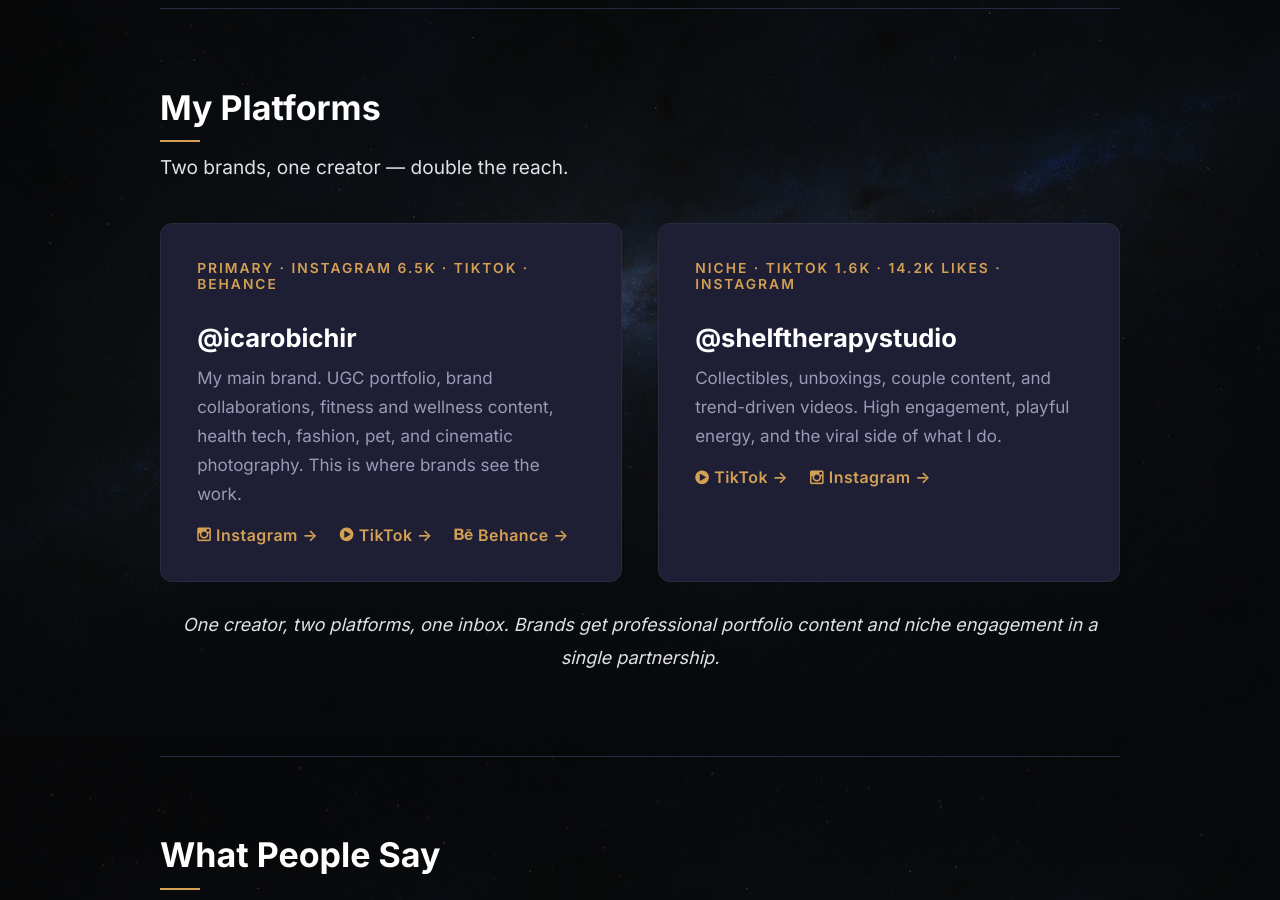
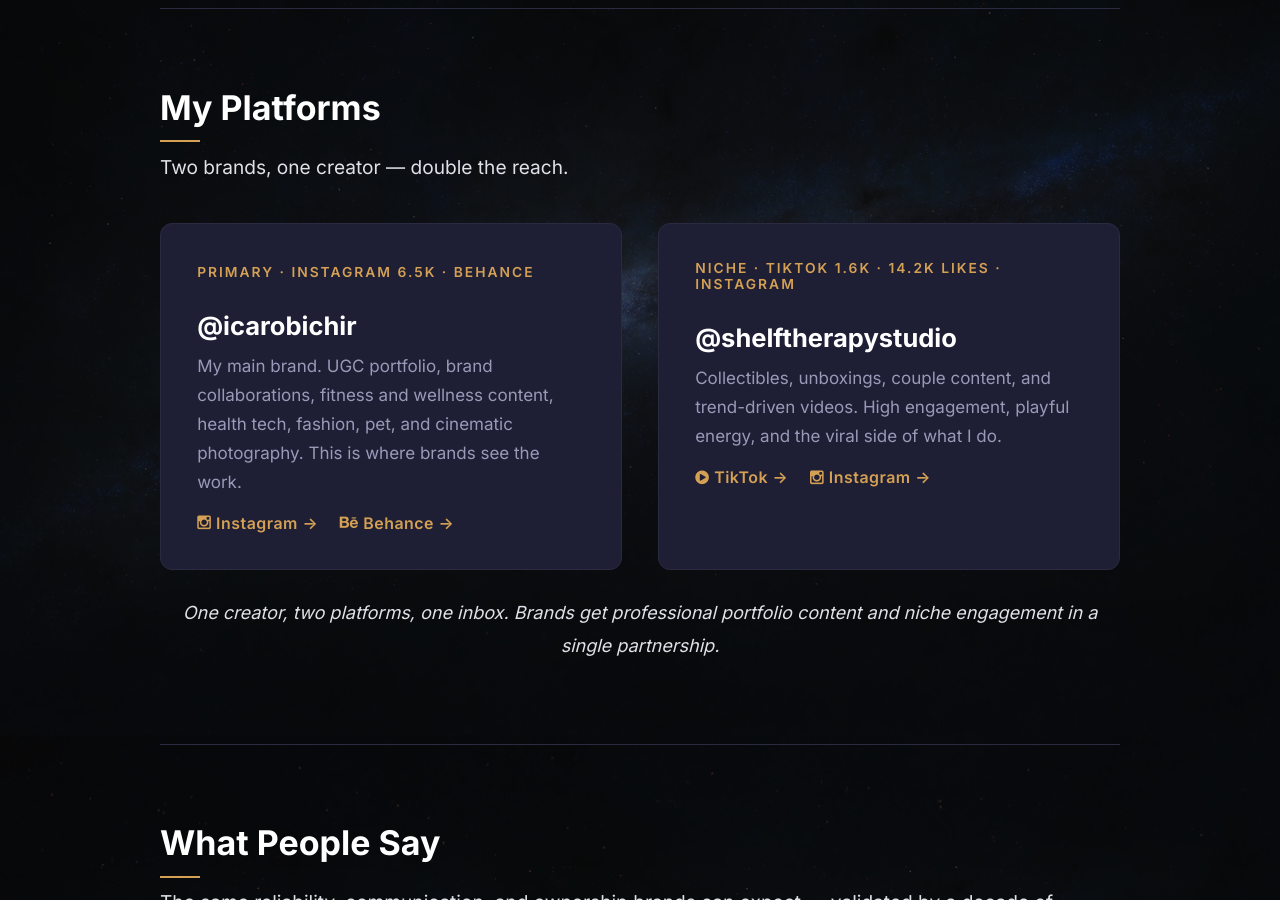
Before and after one commit to IcaroBichir/infocrazy, a Jekyll site: the page built from ugc/index.html, in a window 1280 px wide and 900 px high, scrolled down 8265 px. Built offline with Jekyll 4.4.1, drawn with Linux system fonts in a browser that asks for light colours; nearby versions of some CDN libraries; a script that is not in the unit is left out.

Commit message:
Remove @icarobichir TikTok links site-wide
The account is no longer maintained, so drop it from the footer,
About page, and the My Platforms card.

```diff
--- a/_includes/_footer.html
+++ b/_includes/_footer.html
@@ -1,6 +1,5 @@
 <div class="footer-social">
   <a href="https://www.instagram.com/icarobichir" target="_blank" rel="noopener noreferrer" title="Instagram — @icarobichir"><i class="fa fa-instagram"></i></a>
-  <a href="https://www.tiktok.com/@icarobichir" target="_blank" rel="noopener noreferrer" title="TikTok — @icarobichir"><i class="fa fa-play-circle"></i></a>
   <a href="https://www.tiktok.com/@shelftherapystudio" target="_blank" rel="noopener noreferrer" title="TikTok — @shelftherapystudio"><i class="fa fa-play-circle"></i></a>
   <a href="https://www.instagram.com/shelftherapystudio" target="_blank" rel="noopener noreferrer" title="Instagram — @shelftherapystudio"><i class="fa fa-camera"></i></a>
   <a href="https://www.behance.net/icarobichir1" target="_blank" rel="noopener noreferrer" title="Behance"><i class="fa fa-behance"></i></a>
--- a/ugc/index.html
+++ b/ugc/index.html
@@ -421,12 +421,11 @@
 
   <div class="ugc-platform-grid">
     <div class="ugc-platform-card">
-      <span class="ugc-platform-label">Primary &middot; Instagram 6.5K &middot; TikTok &middot; Behance</span>
+      <span class="ugc-platform-label">Primary &middot; Instagram 6.5K &middot; Behance</span>
       <h3>@icarobichir</h3>
       <p>My main brand. UGC portfolio, brand collaborations, fitness and wellness content, health tech, fashion, pet, and cinematic photography. This is where brands see the work.</p>
       <div class="ugc-platform-links">
         <a href="https://www.instagram.com/icarobichir" target="_blank" rel="noopener noreferrer" class="ugc-platform-link"><i class="fa fa-instagram"></i> Instagram &rarr;</a>
-        <a href="https://www.tiktok.com/@icarobichir" target="_blank" rel="noopener noreferrer" class="ugc-platform-link"><i class="fa fa-play-circle"></i> TikTok &rarr;</a>
         <a href="https://www.behance.net/icarobichir1" target="_blank" rel="noopener noreferrer" class="ugc-platform-link"><i class="fa fa-behance"></i> Behance &rarr;</a>
       </div>
     </div>
```
Also changed, not shown: about/index.md (+0 -1 lines).
